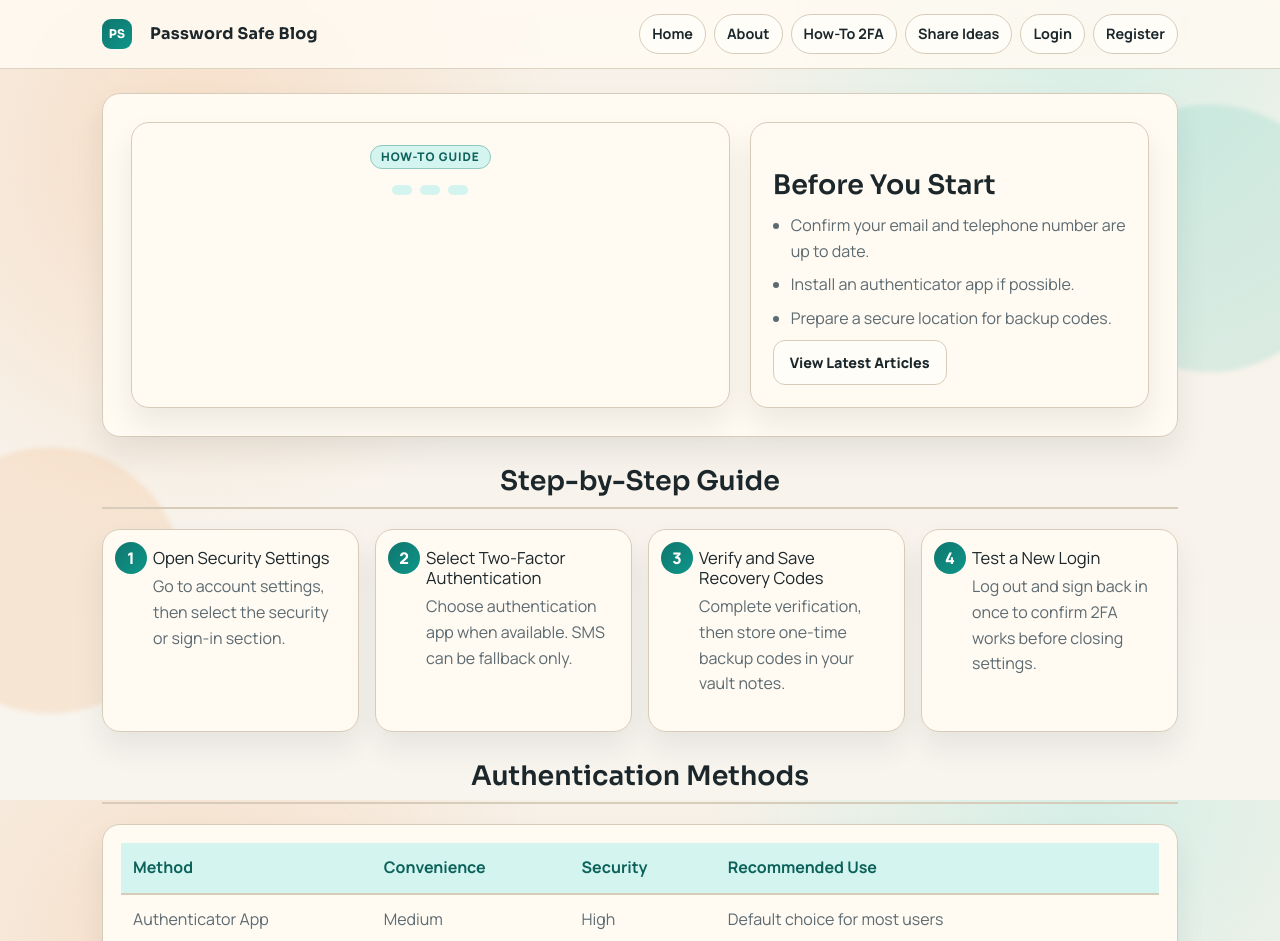
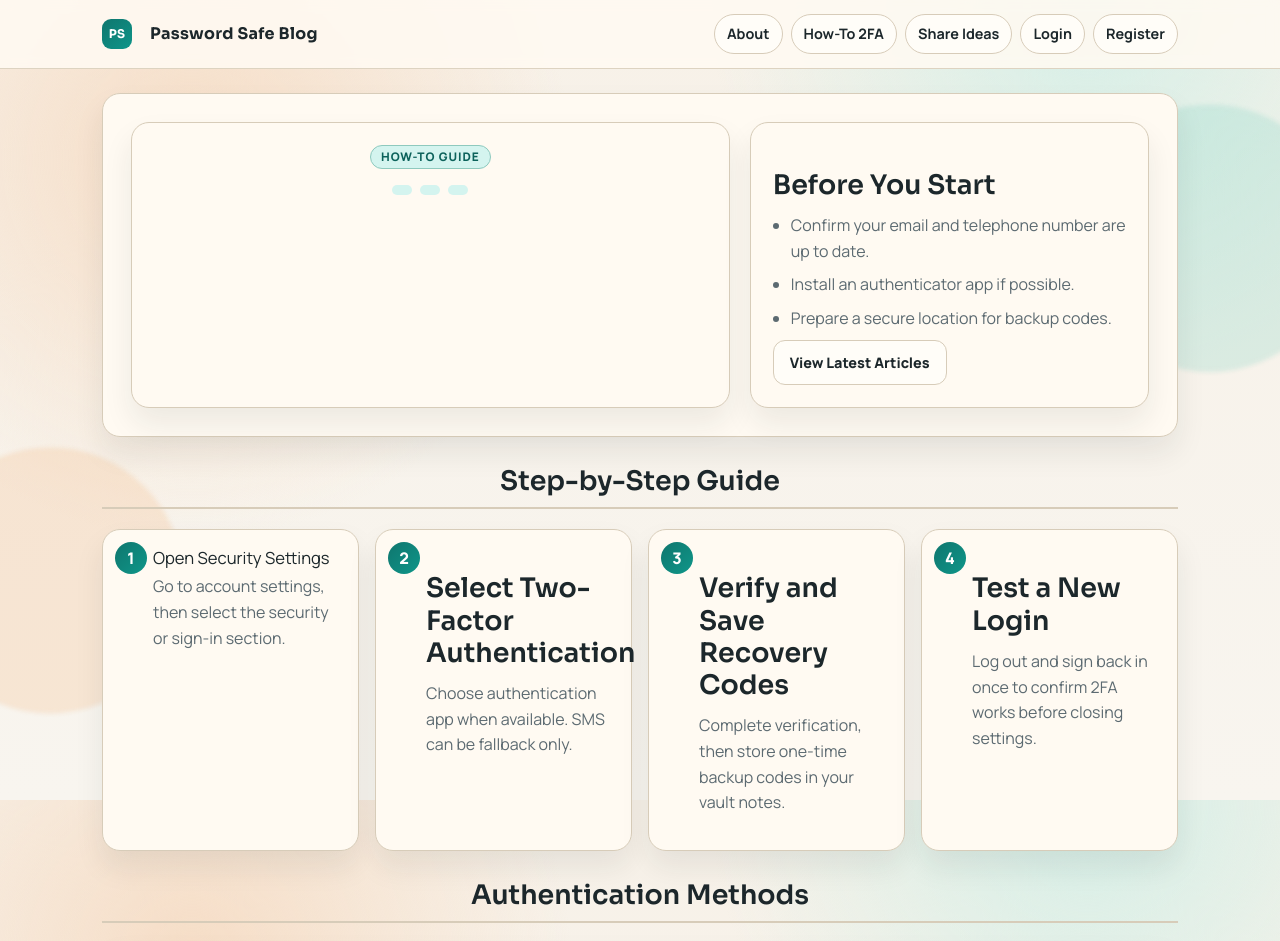
Before and after one commit to tendayiht-png/password_space_blog, a Django app: template templates/how_to_page.html in a window 1280 px wide. Shown: the top 941 px of the page. Run offline with Django 3.2, Linux system fonts and the light colour scheme; the template is opened without the code that fills it, so the values that code supplies are empty.

Commit message:
Updated landing pages.

```diff
--- a/templates/base.html
+++ b/templates/base.html
@@ -36,8 +36,7 @@
                 <span style="font-weight: 700; color: var(--ink);">Password Safe Blog</span>
             </a>
             <div class="top-nav">
-                <a class="nav-link {% if request.path == '/' %}active{% endif %}" href="{% url 'home' %}">Home</a>
-                <a class="nav-link {% if request.path == '/about/' %}active{% endif %}" href="{% url 'about_page' %}">About</a>
+                <a class="nav-link {% if request.path == '/about/' %}active{% endif %}" href="{% url 'about' %}">About</a>
                 <a class="nav-link" href="{% url 'how_to_page' %}">How-To 2FA</a>
                 <a class="nav-link" href="{% url 'ideas_page' %}">Share Ideas</a>
                 {% if user.is_authenticated %}
@@ -75,15 +74,15 @@
     </div>
 
     <a
-        href="{% url 'home' %}"
-        data-home-url="{% url 'home' %}"
-        id="backHomeArrow"
+        href="{% url 'about' %}"
+        data-home-url="{% url 'about' %}"
+        id="backAboutArrow"
         class="back-home-arrow"
-        aria-label="Back to Home"
-        title="Back to Home"
+        aria-label="Back to About"
+        title="Back to About"
     >
-        <i id="backHomeArrowGlyph" class="fas fa-home" aria-hidden="true"></i>
-        <span id="backHomeArrowText" class="back-home-arrow-text">Home</span>
+        <i id="backAboutArrowGlyph" class="fas fa-home" aria-hidden="true"></i>
+        <span id="backAboutArrowText" class="back-home-arrow-text">About</span>
     </a>
 
     <!-- Footer -->
--- a/templates/how_to_page.html
+++ b/templates/how_to_page.html
@@ -35,19 +35,19 @@
 
     <article class="step reveal">
       <span class="step-number">2</span>
-      <h3>Select Two-Factor Authentication</h3>
+      <h2>Select Two-Factor Authentication</h2>
       <p>Choose authentication app when available. SMS can be fallback only.</p>
     </article>
 
     <article class="step reveal">
       <span class="step-number">3</span>
-      <h3>Verify and Save Recovery Codes</h3>
+      <h2>Verify and Save Recovery Codes</h2>
       <p>Complete verification, then store one-time backup codes in your vault notes.</p>
     </article>
 
     <article class="step reveal">
       <span class="step-number">4</span>
-      <h3>Test a New Login</h3>
+      <h2>Test a New Login</h2 >
       <p>Log out and sign back in once to confirm 2FA works before closing settings.</p>
     </article>
   </section>
--- a/templates/login.html
+++ b/templates/login.html
@@ -18,6 +18,7 @@
         <span class="pill">HttpOnly Cookies</span>
         <span class="pill">Stay Logged In</span>
       </div>
+
     </article>
 
     <!-- Login form panel -->
--- a/templates/post_detail.html
+++ b/templates/post_detail.html
@@ -4,7 +4,9 @@
 {% block content %}
 <main class="container py-4">
   <!-- Hero Section with Featured Image -->
-  <section class="blog-hero mb-5 reveal" style="background: linear-gradient(135deg, var(--brand-soft), #e8f3f1); border-radius: var(--radius); overflow: hidden; min-height: 400px; display: flex; align-items: center; padding: 60px 40px; layout;">
+  <img src="{% static 'images/blog_image_4.jpg' %}" alt="Password Safe Blog Image" style="display: block; width: 100%; margin-bottom: 24px;">
+  <section class="layout">
+    <article class="hero-card">
      <article class="hero-card">
       <span class="badge" style="background: var(--brand); color: white;">Article</span>
       <h1 style="font-size: 2.5rem; font-weight: 700; margin: 20px 0; line-height: 1.2; color: var(--ink);">{{ post.title }}</h1>
```
